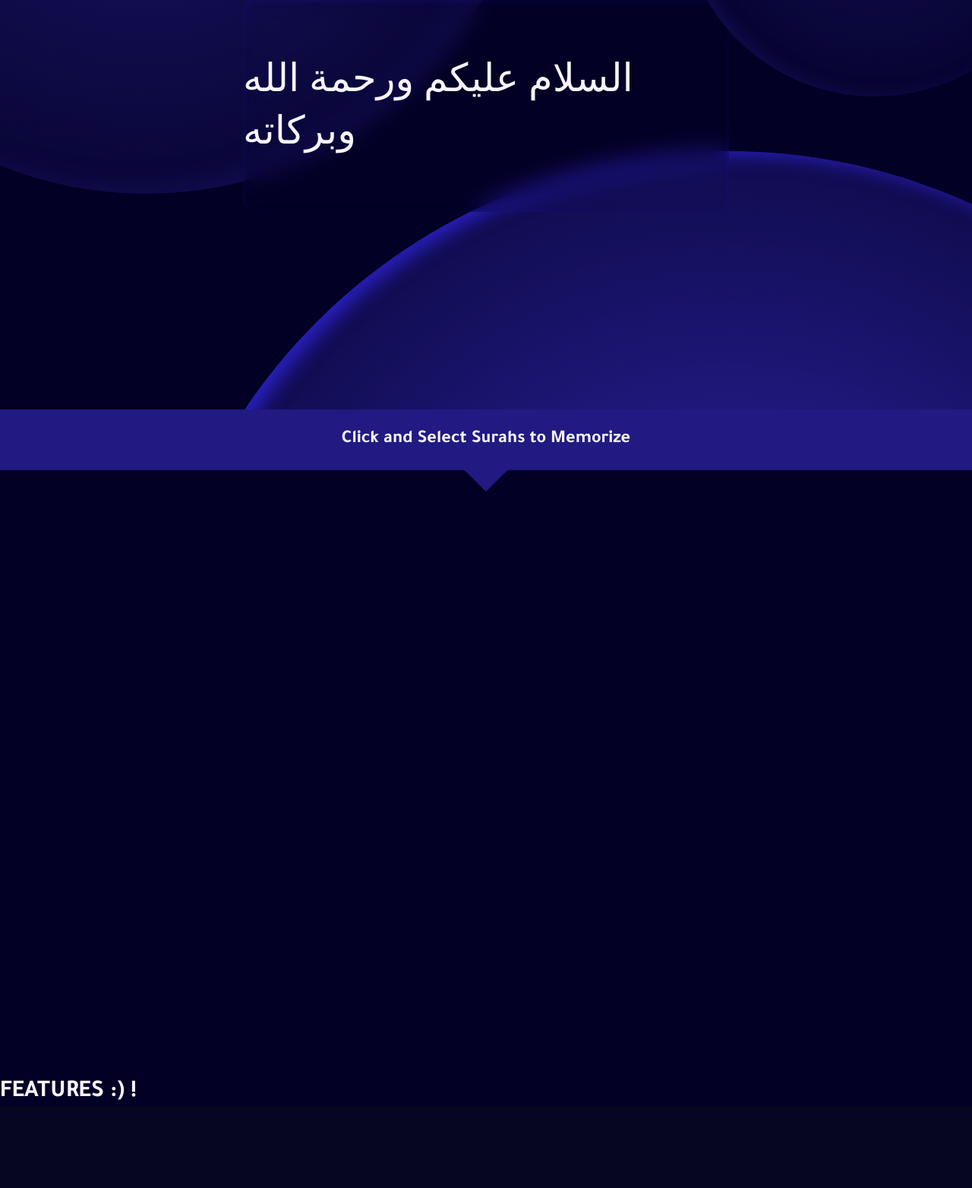
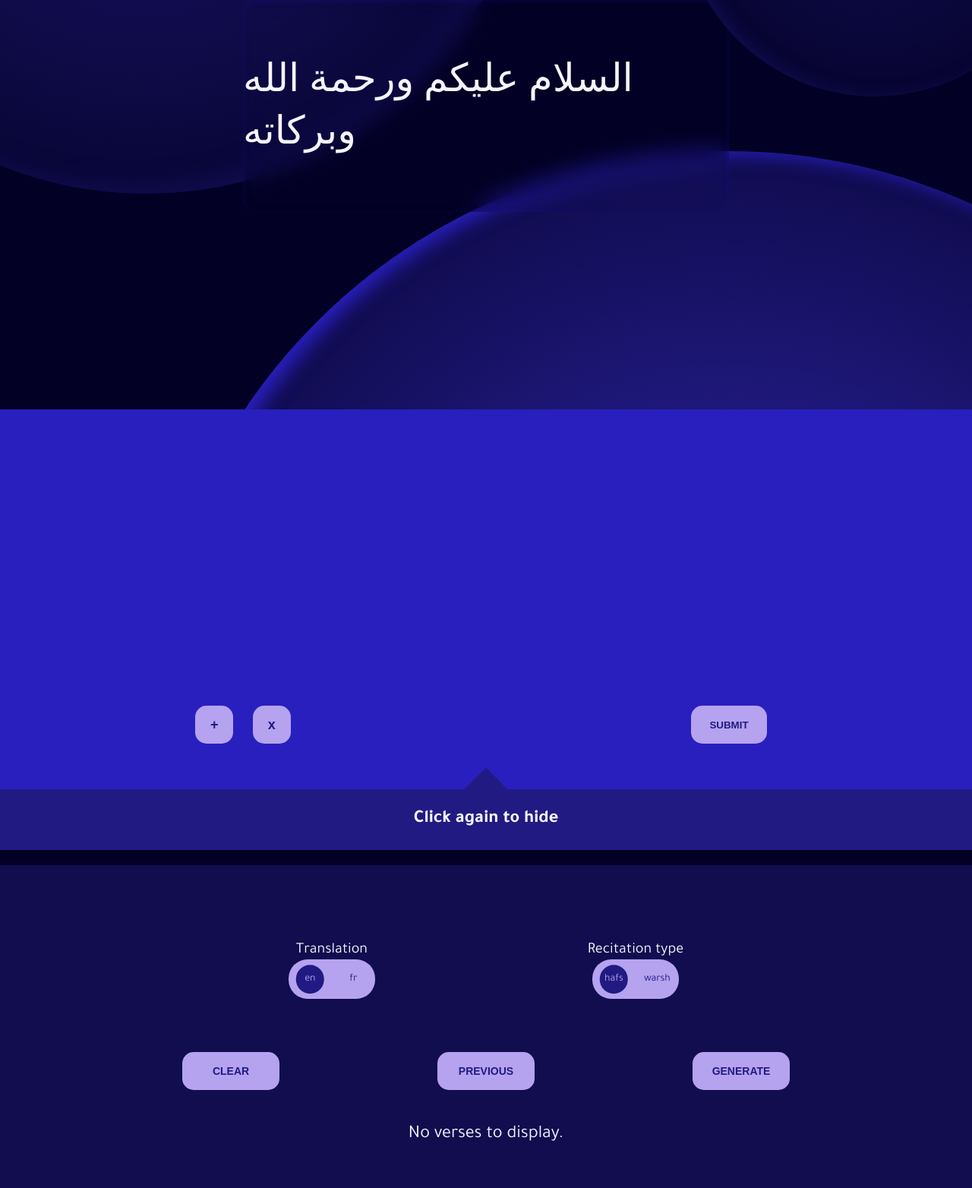
Before and after one commit to seyyko/portfolio, a Flask app: page /QuranTraining/ in a window 1280 px wide. Shown: the part 261-1825 px from the top of the page at 76% size. Before the commit the page ends 1709 px from the top, so only its background shows below. Run offline with Flask 3, Linux system fonts and the light colour scheme; parts of the project's set-up code (start-up, migrations or seed data) failed here and were passed over.

Commit message:
new feature : generate random verse off selected surahs

```diff
--- a/QuranTraining/app.py
+++ b/QuranTraining/app.py
@@ -26,6 +26,11 @@ def home():
 def submit_surahs():
     data = request.get_json()
     selected_surahs = data.get('selected_surahs', [])
+    for i, surah in enumerate(quran["sourates"]):
+        for j, surah_name in enumerate(selected_surahs):
+            if surah["nom_phonetique"] == surah_name:
+                selected_surahs[j] = quran["sourates"][i]
+
     return jsonify({'message': 'Data received and saved successfully', 'selected_surahs': selected_surahs}), 200
 
 @quran_app.route('/about')
--- a/QuranTraining/templates/base.html
+++ b/QuranTraining/templates/base.html
@@ -10,6 +10,7 @@
 
     <link rel="stylesheet" href="{{ url_for('static', filename='QuranTraining/css/styles.css') }}">
     <link rel="stylesheet" href="{{ url_for('static', filename='QuranTraining/css/home.css') }}">
+    <link rel="stylesheet" href="{{ url_for('static', filename='QuranTraining/css/surah_choice.css') }}">
 
     <title>QuranTraining | {{ title }}</title>
 </head>
@@ -24,11 +25,6 @@
         <div class="navbg"></div>
         <div class="floating-menu">
             <div class="preferences">
-                <div class="streak">
-                    <h2>STREAK</h2>
-                    <p class="current-streak">current streak : ? days</p>
-                    <p class="longest-streak">longest streak : ? days</p>
-                </div>
                 <div id="toggle-theme" class="menu-btn hover-cursor-event" onclick="toggleTheme()">Toggle Dark/Light Theme</div>
                 <div id="del-data" class="menu-btn hover-cursor-event" onclick="deleteUserData()">Delete your data</div>
             </div>
--- a/QuranTraining/templates/home.html
+++ b/QuranTraining/templates/home.html
@@ -26,9 +26,42 @@
         </div>
     </form>
     <h1 class="title-surah-choice hover-cursor-event" onclick="toggleSurahChoice()">Click and Select Surahs to Memorize</h1>
+
+    <section id="training" class="training">
+
+        <div class="verse-preferences">
+            <div class="language-preferences">
+                <p>Translation</p>
+                <div class="slider-bg language-slider hover-cursor-event" onclick="slide(this)">
+                    <div class="language-slider slider"></div>
+                    <div class="switch-btn en">en</div>
+                    <div class="switch-btn fr">fr</div>
+                </div>
+            </div>
+            <div class="text-preferences">
+                <p>Recitation type</p>
+                <div class="slider-bg text-slider hover-cursor-event" onclick="slide(this)">
+                    <div class="text-slider slider"></div>
+                    <div class="switch-btn hafs">hafs</div>
+                    <div class="switch-btn warsh">warsh</div>
+                </div>
+            </div>
+        </div>
+
+        <!-- <div class="surah-container">
+            <h1>Surah selected :</h1>
+            <div class="selected-surahs"> </div>
+        </div> -->
+        <div class="verse-btn-box">
+            <button class="verse-btn hover-cursor-event clear-history uppercase" onclick="clearHistory()">clear</button>
+            <button class="verse-btn hover-cursor-event previous-verse uppercase" onclick="previousVerse()">previous</button>
+            <button class="verse-btn hover-cursor-event next-verse uppercase" onclick="nextVerse()">generate</button>
+        </div>
+
+        <div class="verse-display">
+            <p>No verses to display.</p>
+        </div>
+
+    </section>
 </section>
-
-<div id="features" style="margin-top: 300px">
-    <h1>FEATURES :) !</h1>
-</div>
 {% endblock %}
--- a/static/QuranTraining/css/home.css
+++ b/static/QuranTraining/css/home.css
@@ -4,7 +4,7 @@
     align-items: center;
     font-family: 'Tajawal';
 
-    transform: translateY(calc(-100% + 80px));
+    transform: translateY(calc(-500px));
 
     transition: transform .3s ease;
 }
@@ -37,11 +37,8 @@
 }
 
 .opened-form{
-    --y: 0%;
+    --y: 0;
 }
-
-
-
 
 .surah-form{
     display: flex; flex-direction: column;
@@ -115,6 +112,8 @@ button {
     border: none;
     border-radius: 15px;
 
+    font-weight: bold;
+
     transition: background-color .15s ease;
 }
 
--- /dev/null
+++ b/static/QuranTraining/css/surah_choice.css
@@ -0,0 +1,193 @@
+
+body{
+    --display-hafs: block;
+    --display-warsh: none;
+    --fr-text: none;
+    --en-text: block;
+}
+
+#training{
+    position: relative;
+
+    display: flex; flex-direction: column;
+    align-items: center; justify-content: center;
+
+    width: 100%;
+    margin-top: 20px;
+    padding-block: 50px;
+
+    background: var(--background-secondary);
+
+    font-size: clamp(12px, 3vw, 20px);
+
+}
+
+.training{
+    --training-angle-opacity: 1;
+
+    &::before{
+        content: '';
+        position: absolute;
+
+        top: 0; left: 50%;
+        transform: translate(-50%, -50%) rotate(45deg);
+        width: 50px; height: 50px;
+
+        background-color: var(--background-primary);
+
+        opacity: var(--training-angle-opacity);
+
+        z-index: 1;
+
+        transition: opacity .3s ease;
+    }
+}
+
+.opened-form{
+    --training-angle-opacity: 0;
+}
+
+.verse-btn-box{
+    width: 95%;
+    margin-top: 20px;
+
+    display: flex; flex-wrap: wrap;
+    justify-content: space-evenly;
+}
+
+.verse-btn{
+    width: 10vw;
+
+    padding: 20px 60px;
+    font-size: clamp(10px, 2vw, 14px);
+
+    display: flex;
+    justify-content: center; align-items: center;
+}
+
+.verse-display{
+    width: 95%;
+    margin-top: 40px;
+
+    display: flex; flex-direction: column;
+    align-items: center;
+    & h3{
+        margin-block: 30px;
+    }
+    .surah-fullname{
+        padding-block: 20px;
+        font-size: clamp(20px, 5vw, 30px);
+    }
+    .verse-group{
+        padding: 10px;
+        width: 100%;
+    }
+    & p {
+        width: 100%;
+        padding-block: 5px;
+        text-align: center;
+
+        font-size: clamp(16px, 4vw, 24px);
+    }
+    .verse-text-ar{
+        text-align: right;
+        direction: rtl;
+        font-family: 'Cinzel Decorative';
+        font-size: clamp(24px, 4vw, 42px);
+    }
+    .verse-text-hafs{
+        display: var(--display-hafs);
+    }
+    .verse-text-warsh{
+        display: var(--display-warsh);
+    }
+    .verse-translation{
+        text-align: left;
+    }
+    .current-verse{
+        text-align: center;
+    }
+    .verse-text-fr{
+        display: var(--fr-text);
+    }
+    .verse-text-en{
+        display: var(--en-text);
+    }
+}
+
+
+.verse-preferences{
+    padding-block: 50px;
+
+    display: flex;
+    justify-content: space-around; align-items: center;
+
+    width: 100%; max-width: 800px;
+}
+
+.language-preferences,
+.text-preferences{
+    display: flex; flex-direction: column;
+    align-items: center; justify-content: center;
+}
+.slider-bg{
+    --slider-width: 37.5px;
+    --switch-width: 45px;
+    --offset-slider: calc(6px + (var(--switch-width) - var(--slider-width))/2);
+    --color-label-in: var(--alt-bg);
+    --color-label-out: var(--background-tertiary);
+
+    background-color: var(--alt-bg);
+    color: var(--background-tertiary);
+
+    display: flex;
+    position: relative;
+    border-radius: 25px;
+
+    .slider{
+        width: var(--slider-width); height: 37.5px;
+        border-radius: 20px;
+
+        background-color: var(--background-tertiary);
+
+        position: absolute;
+        top: 50%;
+
+        transform: translateY(-50%) translateX(var(--offset-slider));
+        transition: transform .3s ease;
+        z-index: 0;
+    }
+    .switch-btn{
+        width: var(--switch-width); height: 40px;
+        margin: 6px;
+
+        display: flex;
+        justify-content: center; align-items: center;
+        z-index: 1;
+        font-size: clamp(10px, 2vw, 14px);
+    }
+    .hafs, .en{
+        color: var(--color-label-in);
+        transition: color .4s ease;
+    }
+    .warsh, .fr{
+        color: var(--color-label-out);
+        transition: color .4s ease;
+    }
+}
+
+.active{
+    --offset-slider: calc((var(--switch-width)*2) + 18px - var(--slider-width) - (var(--switch-width) - var(--slider-width))/2);
+    --color-label-in: var(--background-tertiary);
+    --color-label-out: var(--alt-bg);
+}
+
+.warsh-visible{
+    --display-hafs: none;
+    --display-warsh: block;
+}
+
+.fr{
+    --fr-text: block;
+    --en-text: none;
+}
--- a/static/QuranTraining/js/surah_choice.js
+++ b/static/QuranTraining/js/surah_choice.js
@@ -1,6 +1,7 @@
-const titlesurahContainer = document.querySelector('.title-surah-choice');
+const titleSurahContainer = document.querySelector('.title-surah-choice');
 const surahContainer = document.getElementById('surah');
 const surahForm = document.querySelector('.surah-form');
+const randomSurahSection = document.getElementById("training");
 
 
 function changeBtnBg(checkbox) {
@@ -14,14 +15,18 @@ function changeBtnBg(checkbox) {
 }
 
 function toggleSurahChoice() {
-    if (titlesurahContainer.classList.contains('opened-form')) {
-        titlesurahContainer.classList.remove('opened-form');
-        surahContainer.style.transform = "translateY(calc(-100% + 80px))";
-        titlesurahContainer.innerHTML = "Click and Select Surahs to Memorize";
+    if (titleSurahContainer.classList.contains('opened-form')) {
+        titleSurahContainer.classList.remove('opened-form');
+        randomSurahSection.classList.remove('opened-form');
+        surahContainer.style.transform = "translateY(calc(-500px))";
+        titleSurahContainer.innerHTML = "Click and Select Surahs to Memorize";
+        localStorage.setItem('surah_container_status', 'open');
     } else{
-        titlesurahContainer.classList.add('opened-form');
+        titleSurahContainer.classList.add('opened-form');
+        randomSurahSection.classList.add('opened-form');
         surahContainer.style.transform = "translateY(0)";
-        titlesurahContainer.innerHTML = "Click again to hide";
+        titleSurahContainer.innerHTML = "Click again to hide";
+        localStorage.setItem('surah_container_status', 'close');
     }
 }
 
@@ -51,21 +56,10 @@ function deselectAllCheckboxes() {
     });
 }
 
-function saveSelectedSurahs() {
-    const selectedSurahs = [];
-    document.querySelectorAll('.surah-checkbox:checked').forEach(checkbox => {
-        selectedSurahs.push(checkbox.value);
-    });
-
-    console.log("Selected surah before submit:", selectedSurahs);
-
-    localStorage.setItem('selected_surahs', JSON.stringify(selectedSurahs));
-}
-
 window.onload = () => {
     const selectedSurahs = JSON.parse(localStorage.getItem('selected_surahs')) || [];
 
-    console.log("Data received from localStorage:", selectedSurahs);
+    // console.log("Data received from localStorage:", selectedSurahs);
 
     document.querySelectorAll('.surah-checkbox').forEach(checkbox => {
         if (selectedSurahs.includes(checkbox.value)) {
@@ -73,7 +67,10 @@ window.onload = () => {
             changeBtnBg(checkbox);
         }
     });
+    updateSelectedSurahs();
 };
+
+let selectedSurahsDict = JSON.parse(localStorage.getItem('selected_surahs_dict')) || [];
 
 surahForm.addEventListener('submit', function(event) {
     event.preventDefault();
@@ -85,8 +82,6 @@ surahForm.addEventListener('submit', function(event) {
 
     localStorage.setItem('selected_surahs', JSON.stringify(selectedSurahs));
 
-    console.log("Selected surah before submit:", selectedSurahs);
-
     fetch('submit-surahs', {
         method: 'POST',
         headers: {
@@ -96,9 +91,217 @@ surahForm.addEventListener('submit', function(event) {
     })
     .then(response => response.json())
     .then(data => {
-        console.log('Success:', data);
+        console.log('Success');
+
+        selectedSurahsDict = data.selected_surahs;
+        localStorage.setItem('selected_surahs_dict', JSON.stringify(selectedSurahsDict));
+        updateSelectedSurahs();
+        // console.log('Updated selectedSurahsDict:', selectedSurahsDict);
     })
     .catch((error) => {
         console.error('Error:', error);
     });
 });
+
+
+let history = [];
+let currentIndex = -1;
+
+function generateRandomNumber(min, max) {
+    return Math.floor(Math.random() * (max - min + 1)) + min;
+}
+
+function updateSelectedSurahs() {
+    // const surahsDiv = document.querySelector('.selected-surahs');
+    // surahsDiv.innerHTML = '';
+
+    // selectedSurahsDict.forEach((surah, index) => {
+    //     const surahElement = document.createElement('div');
+    //     surahElement.className = 'surah-item';
+    //     surahElement.textContent = `${index + 1}. ${surah.nom_phonetique} (${surah.nom})`;
+    //     surahsDiv.appendChild(surahElement);
+    // });
+}
+
+function generateRandomVerse() {
+    if (selectedSurahsDict.length === 0) {
+        alert('No surahs selected.');
+        return;
+    }
+
+    const randomSurah = selectedSurahsDict[generateRandomNumber(0, selectedSurahsDict.length - 1)];
+    const randomVerseIndex = generateRandomNumber(0, randomSurah["versets"].length - 1);
+    const randomVerse = randomSurah["versets"][randomVerseIndex];
+
+    history.push({ surah: randomSurah, verse: randomVerse, verseIndex: randomVerseIndex });
+    currentIndex = history.length - 1;
+
+    updateDisplayedVerse();
+}
+
+function updateDisplayedVerse() {
+    const verseDiv = document.querySelector('.verse-display');
+    const nextButton = document.querySelector('.next-verse');
+
+    if (currentIndex >= 0 && currentIndex < history.length) {
+        const current = history[currentIndex];
+        verseDiv.innerHTML = `
+            <h3>Current verse</h3>
+
+            <div class="verse-group">
+                <p class="current-verse verse-text-ar verse-text-hafs">${current.verse.text_hafs}</p>
+                <p class="current-verse verse-text-ar verse-text-warsh">${current.verse.text_warsh}</p>
+                <p class="verse-translation verse-text-en"><em>${current.verse.text_en}</em></p>
+                <p class="verse-translation verse-text-fr"><em>${current.verse.text}</em></p>
+            </div>
+        `;
+
+        const button = document.createElement("button");
+        button.className = "verse-btn show-answer hover-cursor-event uppercase";
+        button.textContent = "Show answer";
+        button.onclick = showAnswer;
+
+        verseDiv.appendChild(button);
+
+        if (currentIndex >= history.length - 1) {
+            nextButton.innerHTML = "Generate";
+        } else {
+            nextButton.innerHTML = "Next";
+        }
+    } else {
+        verseDiv.innerHTML = "<p>No verses to display.</p>";
+    }
+}
+
+function showAnswer() {
+    if (currentIndex >= 0 && currentIndex < history.length) {
+        const current = history[currentIndex];
+        const surah = current.surah;
+        let verseIndex = current.verseIndex;
+
+        let nextVerses = [];
+        nextVerses.push(`
+            <h3>Current verse</h3>
+
+            <div class="verse-group">
+                <p class="current-verse verse-text-ar verse-text-hafs">${verseIndex + 1} - ${surah.versets[verseIndex].text_hafs}</p>
+                <p class="current-verse verse-text-ar verse-text-warsh">${verseIndex + 1} - ${surah.versets[verseIndex].text_warsh}</p>
+                <p class="verse-translation verse-text-en"><em>${surah.versets[verseIndex].text_en}</em></p>
+                <p class="verse-translation verse-text-fr"><em>${surah.versets[verseIndex].text}</em></p>
+            </div>
+
+            <h3>Following verses</h3>
+        `);
+        for (let i = verseIndex + 1; i < Math.min(verseIndex + 4, surah.versets.length); i++) {
+            nextVerses.push(`
+                <div class="verse-group">
+                    <p class="verse-text-ar verse-text-hafs">${i + 1} - ${surah.versets[i].text_hafs}</p>
+                    <p class="verse-text-ar verse-text-warsh">${i + 1} - ${surah.versets[i].text_warsh}</p>
+                    <p class="verse-translation verse-text-en"><em>${surah.versets[i].text_en}</em></p>
+                    <p class="verse-translation verse-text-fr"><em>${surah.versets[i].text}</em></p>
+                </div>
+            `);
+        }
+
+        const verseDiv = document.querySelector('.verse-display');
+        verseDiv.innerHTML = `
+            <h1 class="surah-fullname">${surah.nom_phonetique} (${surah.nom})</h1>
+            ${nextVerses.join('')}
+        `;
+    }
+}
+
+function nextVerse() {
+    const nextButton = document.querySelector('.next-verse');
+
+    if (currentIndex < history.length - 1) {
+        currentIndex++;
+        updateDisplayedVerse();
+    } else {
+        generateRandomVerse();
+    }
+}
+
+function previousVerse() {
+    if (currentIndex > 0) {
+        currentIndex--;
+        updateDisplayedVerse();
+    }
+}
+
+function clearHistory() {
+    history = [];
+    currentIndex = -1;
+    updateDisplayedVerse();
+}
+
+function slide(sliderBg) {
+    const slider = document.querySelector(`.${sliderBg.classList[1]}`);
+    if (slider.classList.contains("active")) {
+        slider.classList.remove("active");
+        if (slider.classList.contains('text-slider')) {
+            document.querySelector(".hafs").classList.remove("active");
+            document.querySelector(".warsh").classList.remove("active");
+            document.body.classList.remove("warsh-visible");
+            localStorage.setItem("sliderChoice", "hafs");
+        } else{
+            document.body.classList.remove("fr");
+            localStorage.setItem("language", "en");
+        }
+    } else{
+        slider.classList.add("active");
+        if (slider.classList.contains('text-slider')) {
+            document.querySelector(".hafs").classList.add("active");
+            document.querySelector(".warsh").classList.add("active");
+            document.body.classList.add("warsh-visible");
+            localStorage.setItem("sliderChoice", "warsh");
+        } else{
+            document.body.classList.add("fr");
+            localStorage.setItem("language", "fr");
+        }
+    }
+}
+
+function loadSliderChoice() {
+    const savedChoiceText = localStorage.getItem("sliderChoice");
+    const sliderText = document.querySelector(`.text-slider`);
+
+    const savedChoiceLang = localStorage.getItem("language");
+    const sliderLang = document.querySelector(`.language-slider`);
+
+    const savedStatus = localStorage.getItem("surah_container_status");
+
+    if (savedChoiceText === "warsh") {
+        sliderText.classList.add("active");
+        document.querySelector(".hafs").classList.add("active");
+        document.querySelector(".warsh").classList.add("active");
+        document.body.classList.add("warsh-visible");
+    } else {
+        sliderText.classList.remove("active");
+        document.querySelector(".hafs").classList.remove("active");
+        document.querySelector(".warsh").classList.remove("active");
+        document.body.classList.remove("warsh-visible");
+    }
+
+    if (savedChoiceLang === "fr") {
+        sliderLang.classList.add("active");
+        document.body.classList.add("fr");
+    } else{
+        sliderLang.classList.remove("active");
+        document.body.classList.remove("fr");
+    }
+
+    if (savedStatus === "open") {
+        titleSurahContainer.classList.remove('opened-form');
+        randomSurahSection.classList.remove('opened-form');
+        surahContainer.style.transform = "translateY(calc(-500px))";
+        titleSurahContainer.innerHTML = "Click and Select Surahs to Memorize";
+    } else{
+        titleSurahContainer.classList.add('opened-form');
+        randomSurahSection.classList.add('opened-form');
+        surahContainer.style.transform = "translateY(0)";
+        titleSurahContainer.innerHTML = "Click again to hide";
+    }
+}
+
+document.addEventListener("DOMContentLoaded", loadSliderChoice);
```
